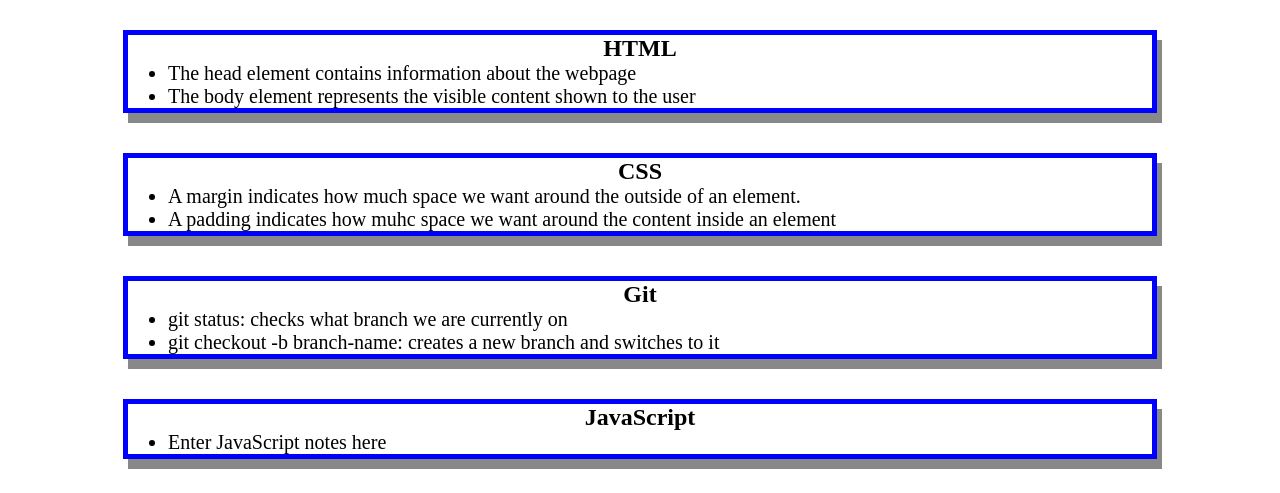
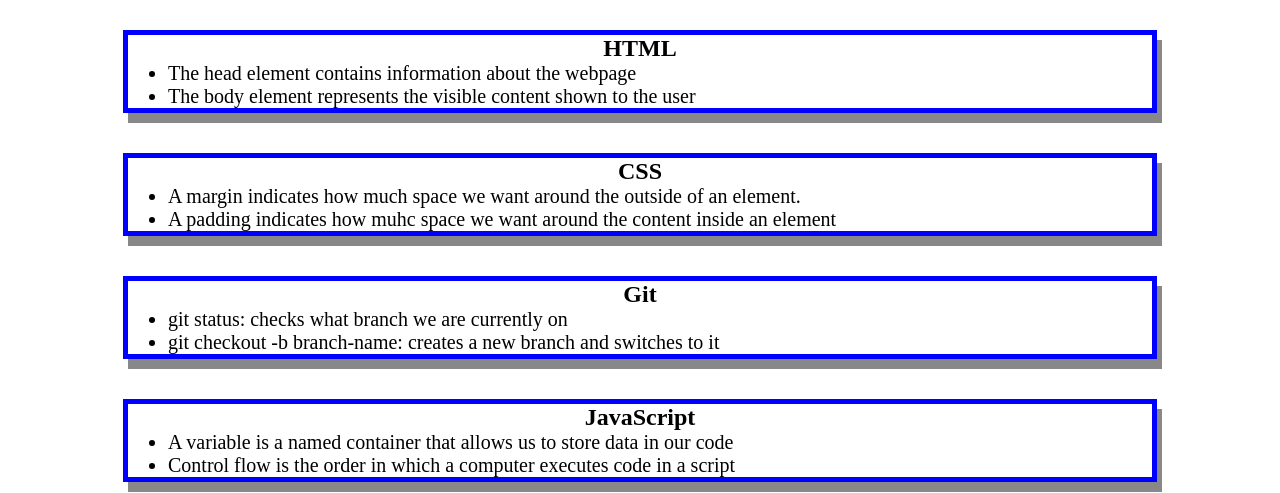
Before and after one commit to jgerona/prework-study-guide, a plain HTML site: page index.html in a window 1280 px wide. Shown: the part 130-623 px from the top of the page. Drawn offline with Linux system fonts and the light colour scheme.

Commit message:
add notes to javascript in htmlfile

```diff
--- a/index.html
+++ b/index.html
@@ -43,7 +43,8 @@
     <section class="card" id="javascript-section">
       <h2>JavaScript</h2>
       <ul>
-        <li>Enter JavaScript notes here</li>
+        <li>A variable is a named container that allows us to store data in our code</li>
+        <li>Control flow is the order in which a computer executes code in a script</li>
       </ul>
     </section>
   </main>
```
